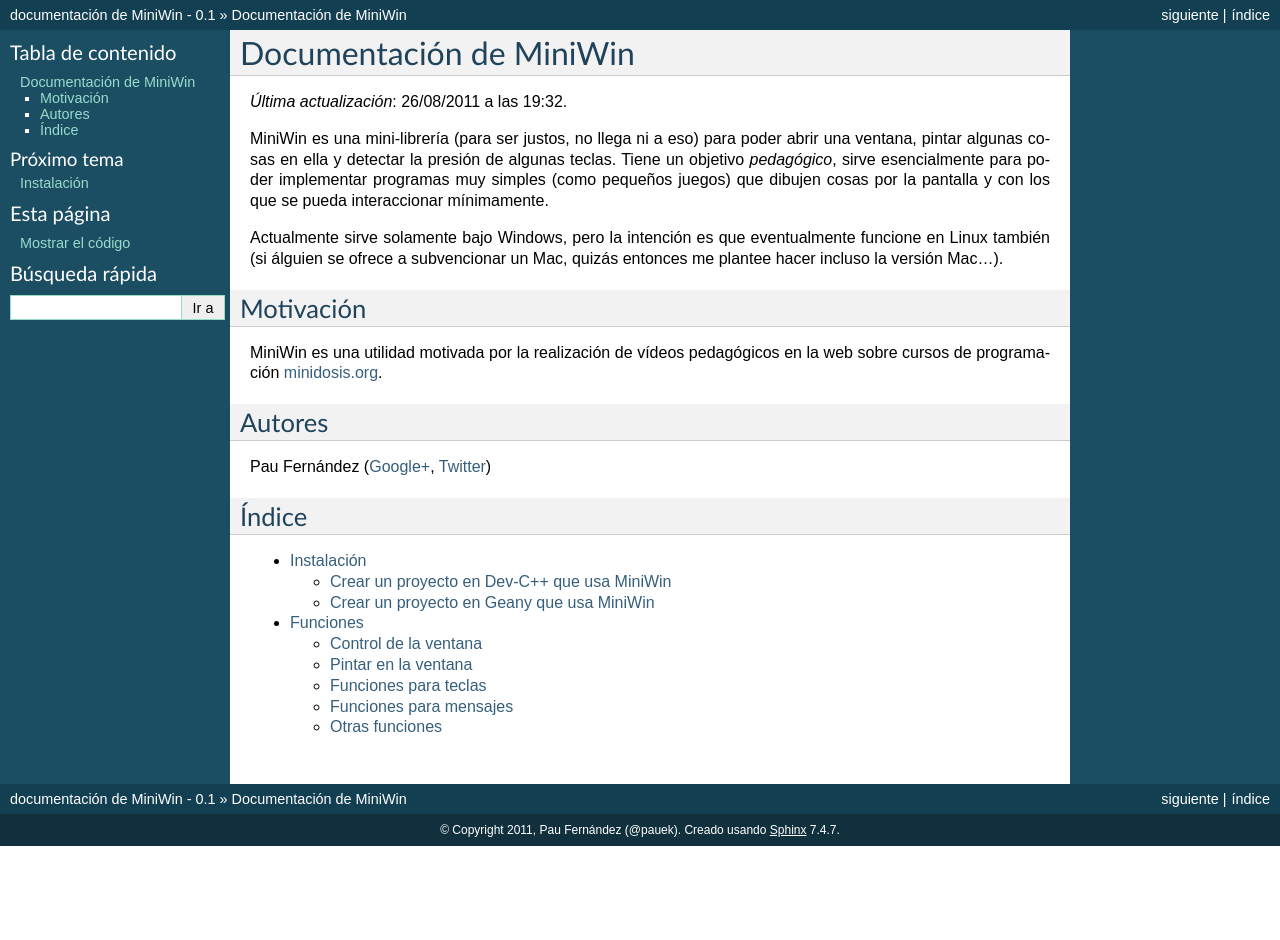
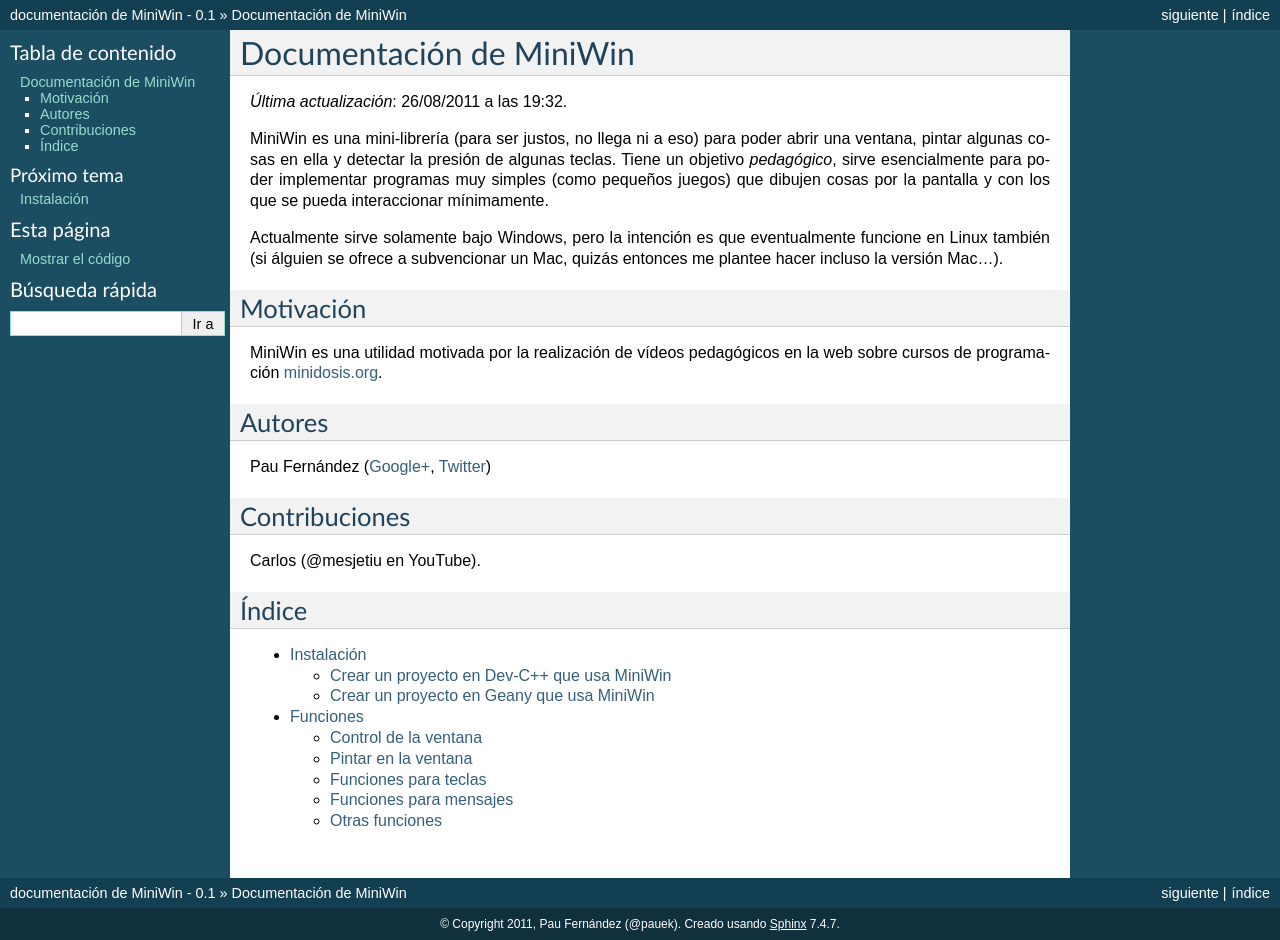
Before and after one commit to pauek/MiniWin, a Sphinx documentation site: the page built from docs/index.rst, in a window 1280 px wide. Built offline with Sphinx 7.4.7, drawn with Linux system fonts in a browser that asks for light colours; before the commit the page ends 900 px from its top, so only the background shows below that.

Commit message:
Añadimos "Contribuciones" a la documentación

```diff
--- a/docs/index.rst
+++ b/docs/index.rst
@@ -33,6 +33,13 @@
 Pau Fernández (`Google+ <http://gplus.to/pauek>`_, `Twitter
 <http://twitter.com/pauek>`_)
 
+
+Contribuciones
+--------------
+
+Carlos (@mesjetiu en YouTube).
+
+
 Índice
 ------
 
```
